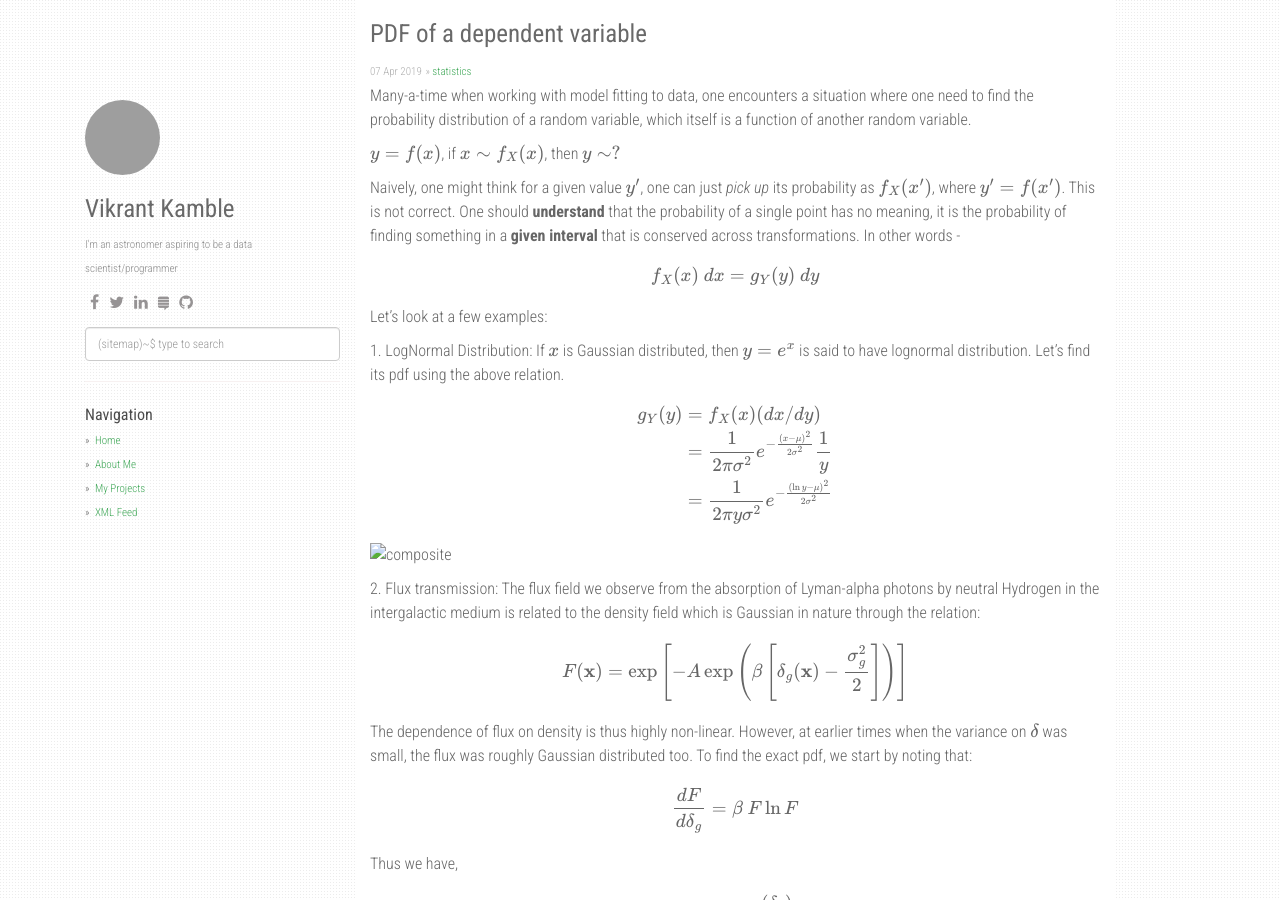
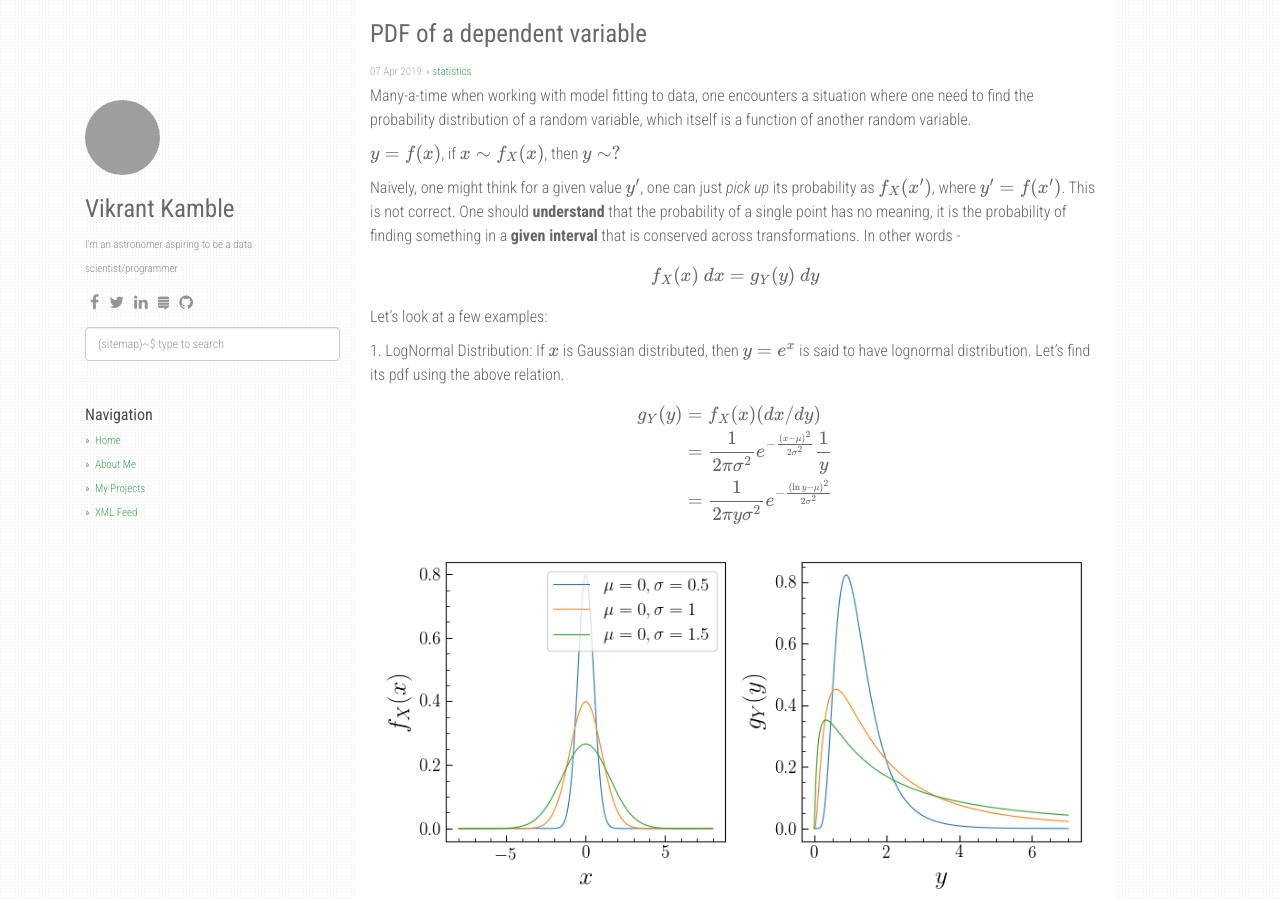
Before and after one commit to VikrantKamble/vikrantkamble.github.io, a Jekyll site: the page built from _posts/2019-04-08-pdf-of-function.md, in a window 1280 px wide and 900 px high. Built offline with Jekyll 4.4.1, drawn with Linux system fonts in a browser that asks for light colours; nearby versions of some CDN libraries; formulas are drawn with MathJax 3; comment, search, counter and statistics services are not loaded; grey boxes are pictures that could not be loaded.

Commit message:
fix error

```diff
--- a/_posts/2019-04-08-pdf-of-function.md
+++ b/_posts/2019-04-08-pdf-of-function.md
@@ -29,7 +29,7 @@ $$
         \end{align}
 $$
 
-![composite](/code/pdf-of-function.png){:class="img-responsive"}
+![composite](/static/img/pdf-of-function.png){:class="img-responsive"}
 
 2.
  Flux transmission:
```
